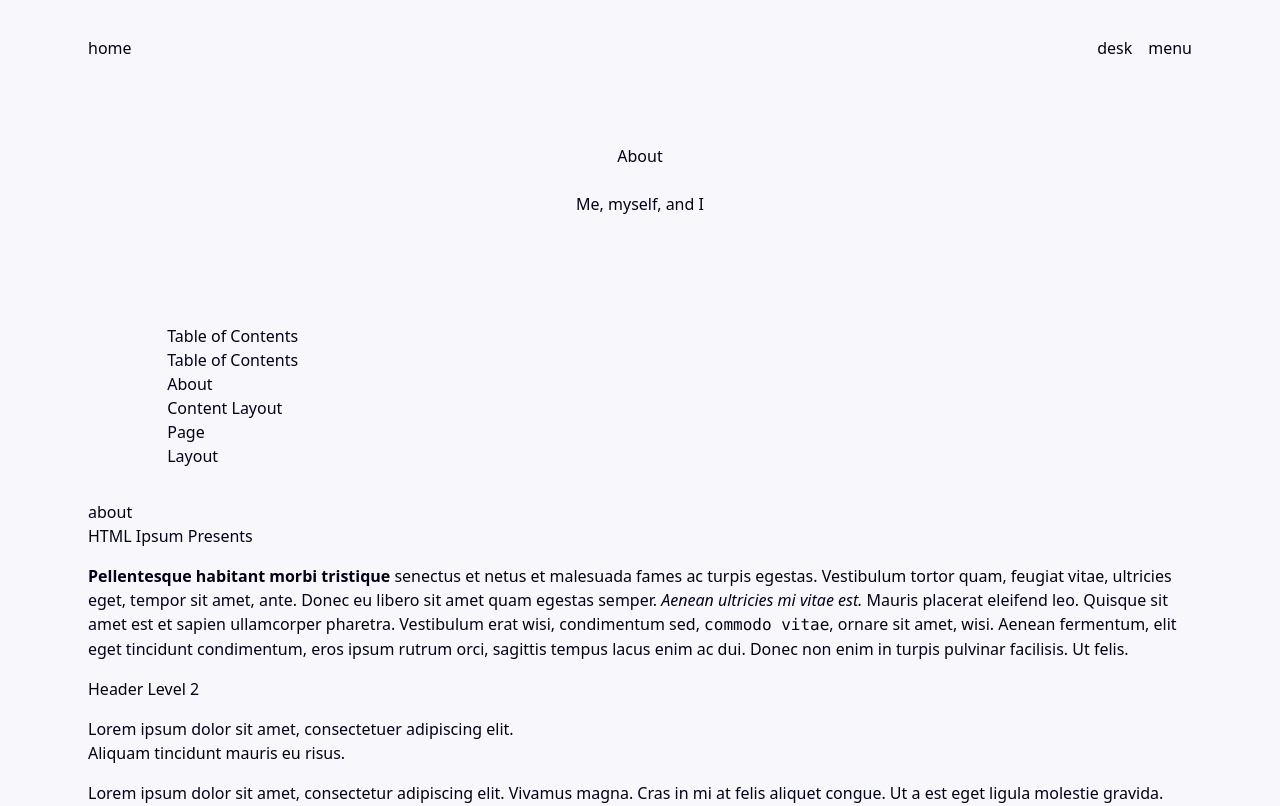
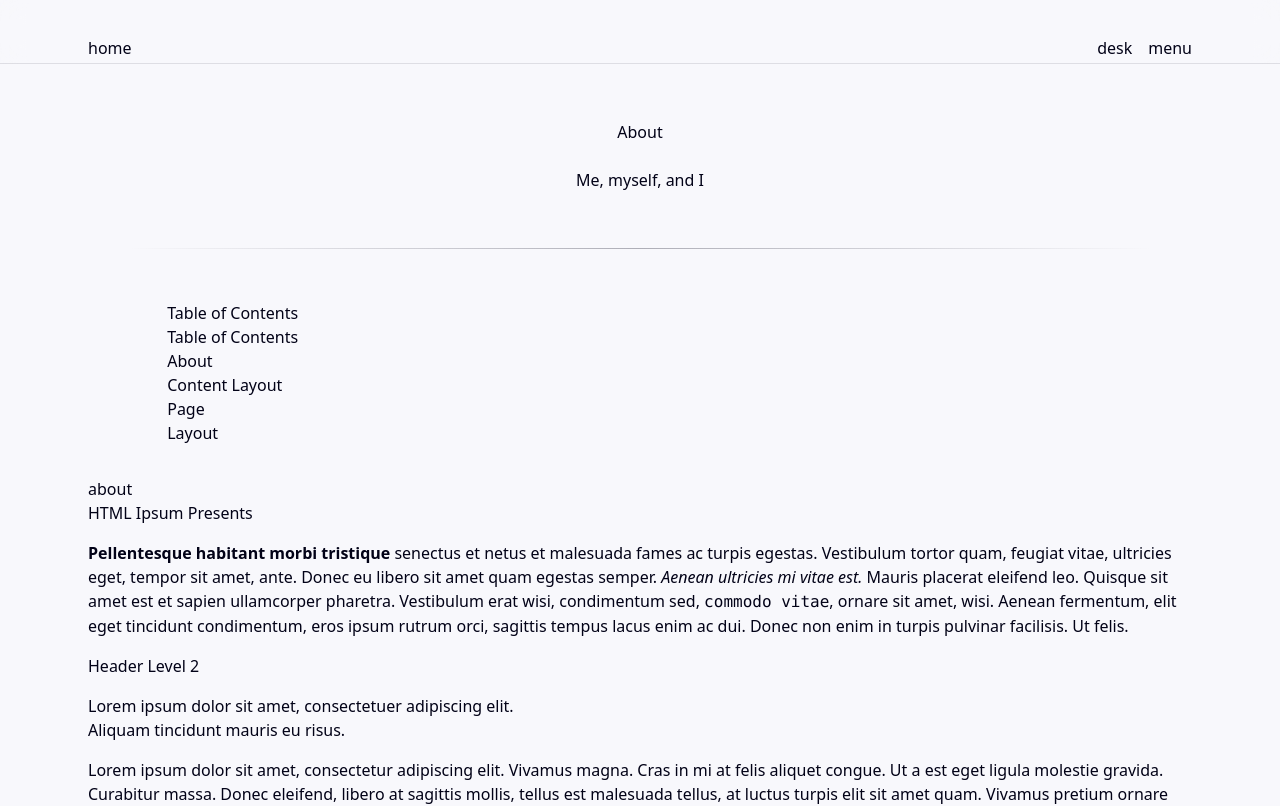
Before and after one commit to khinshankhan/www, a Next.js app: page /about in a window 1280 px wide. Shown: the top 806 px of the page. Built offline with nearby package versions, Linux system fonts and the light colour scheme.

Commit message:
try applying divider to layout

```diff
--- a/components/layouts/base/index.tsx
+++ b/components/layouts/base/index.tsx
@@ -1,29 +1,6 @@
 import React from "react"
-
-function Header() {
-  return (
-    <header role="navigation">
-      <div className="bg-nav flex min-h-[68px] items-center pt-2 md:min-h-[78px] lg:min-h-[88px]">
-        <nav className="page-container flex w-full flex-row items-center justify-between">
-          {/* lhs on all views */}
-          <div>home</div>
-
-          {/* rhs on desktop view */}
-          <div className="hide-mobile flex flex-row items-center gap-4">
-            <div>desk</div>
-            <div>menu</div>
-          </div>
-
-          {/* rhs on mobile view */}
-          <div className="hide-desktop flex flex-col-reverse gap-2 xss:flex-row">
-            <div>mobile</div>
-            <div>menu</div>
-          </div>
-        </nav>
-      </div>
-    </header>
-  )
-}
+import { Divider } from "@/components/primitives/divider"
+import { Nav } from "./nav"
 
 export function BaseLayout({ children }: { children: React.ReactNode }) {
   return (
@@ -32,10 +9,11 @@ export function BaseLayout({ children }: { children: React.ReactNode }) {
         className="relative z-0 flex min-h-[87vh] flex-col xs:min-h-[96vh]"
         vaul-drawer-wrapper=""
       >
-        <Header />
+        <Nav />
         {/* NOTE: assumes pages will be wrapped in main tags with background color + grow */}
         {children}
       </div>
+      <Divider width="w-full md:w-[80%]" />
       <footer className="page-container py-16">footer</footer>
     </div>
   )
--- /dev/null
+++ b/components/layouts/base/nav.tsx
@@ -0,0 +1,31 @@
+"use client"
+
+import React from "react"
+
+export function Nav() {
+  return (
+    <header
+      role="navigation"
+      className="sticky top-0 z-50 h-16 border-b border-foreground/10 bg-background/50 backdrop-blur-md transition-colors"
+    >
+      <div className="bg-nav flex min-h-[68px] items-center pt-2 md:min-h-[78px] lg:min-h-[88px]">
+        <nav className="page-container flex w-full flex-row items-center justify-between">
+          {/* lhs on all views */}
+          <div>home</div>
+
+          {/* rhs on desktop view */}
+          <div className="hide-mobile flex flex-row items-center gap-4">
+            <div>desk</div>
+            <div>menu</div>
+          </div>
+
+          {/* rhs on mobile view */}
+          <div className="hide-desktop flex flex-col-reverse gap-2 xss:flex-row">
+            <div>mobile</div>
+            <div>menu</div>
+          </div>
+        </nav>
+      </div>
+    </header>
+  )
+}
--- a/components/layouts/content.tsx
+++ b/components/layouts/content.tsx
@@ -1,13 +1,14 @@
 import React from "react"
 import { cn } from "@/lib/utils"
+import { Divider } from "@/components/primitives/divider"
 
 export interface WithSidebarProps {
   direction?: "left" | "right"
-  sidebar?: ReactNode
+  sidebar?: React.ReactNode
 
-  before?: ReactNode
-  children: ReactNode
-  after?: ReactNode
+  before?: React.ReactNode
+  children: React.ReactNode
+  after?: React.ReactNode
 }
 
 export function WithSidebar({
@@ -67,6 +68,8 @@ export function ContentLayout({
         </span>
       </header>
 
+      <Divider width="w-full md:w-[80%]" />
+
       <div className="grow bg-content py-5 text-content-foreground">
         <WithSidebar direction={direction} sidebar={sidebar} before={before} after={after}>
           <article className="my-6 flex min-w-full flex-1 flex-col pt-0 sm:pt-2">
```
